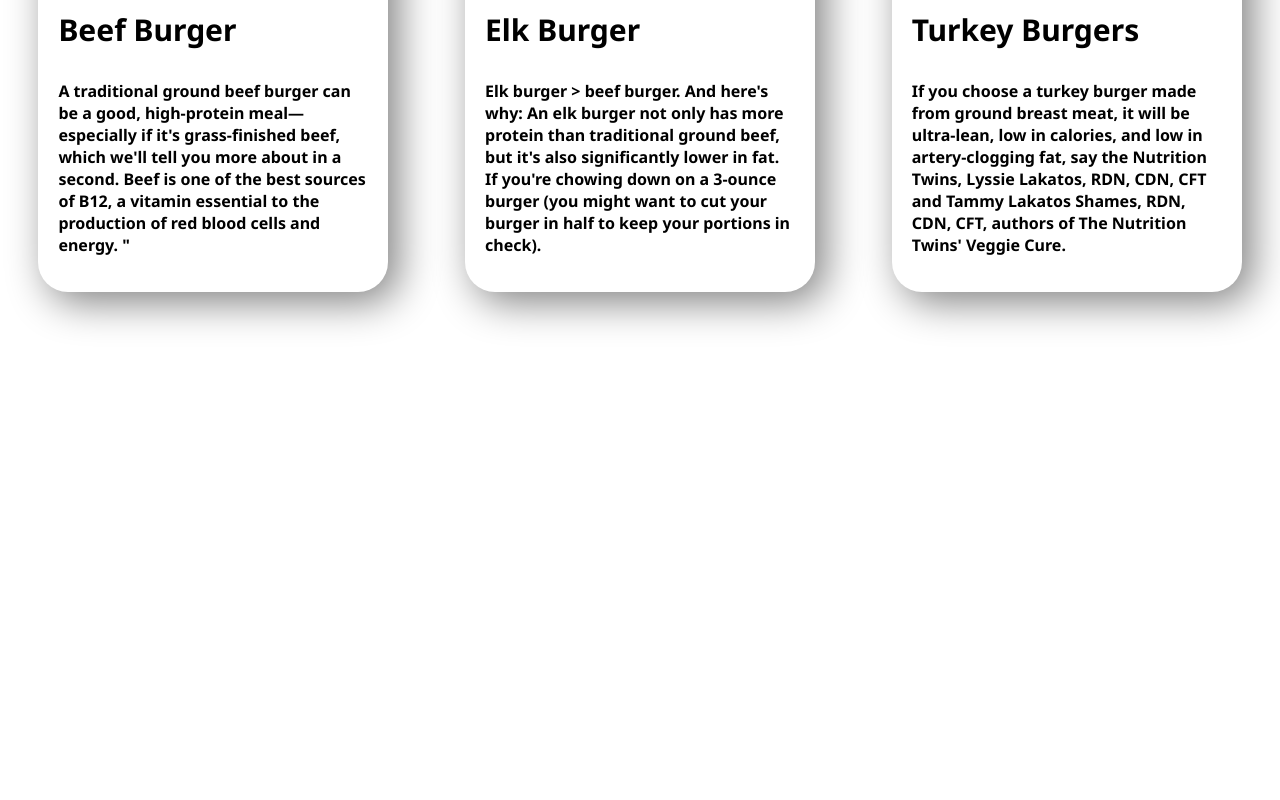
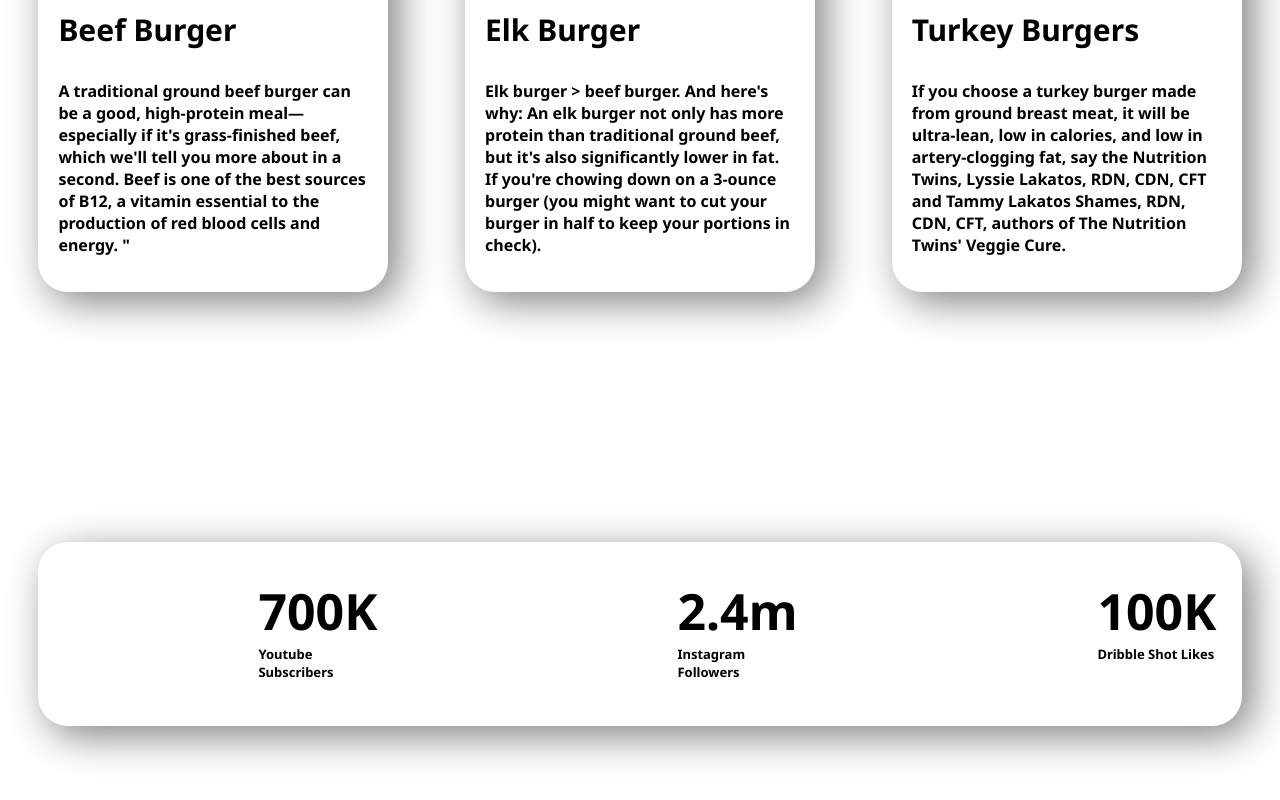
Before and after one commit to toaharahmanratul/the-burger-conjecture, a plain HTML site: page index.html in a window 1280 px wide. Shown: the part 2492-3292 px from the top of the page. Before the commit the page ends 2934 px from the top, so only its background shows below. Drawn offline with Linux system fonts and the light colour scheme.

Commit message:
finished social box

```diff
--- a/index.html
+++ b/index.html
@@ -44,7 +44,7 @@
         <h2 class="centre-text">My Recipes</h2>
         <p class="centre-text">Have you banished burgers from your diet because you thought they didn't fit in with your weight-loss plan? It's time to stop flipping them off unless we're talking about moving them from the grill. In that case, by all means, please proceed.</p>
 
-        <div id="total-recipe">
+        <div id="total-box">
             <div class="recipe-box">
                 <img src="images/beef-burger.jpg" alt="">
                 <h3>Beef Burger</h3>
@@ -62,6 +62,20 @@
             </div>
         </div>
     </section>
+    <div id="bottom-box">
+        <div class="bottom-box-item">
+            <h1>700K</h1>
+            <p>Youtube Subscribers</p>
+        </div>
+        <div class="bottom-box-item">
+            <h1>2.4m</h1>
+            <p>Instagram Followers</p>
+        </div>
+        <div class="bottom-box-item">
+            <h1>100K</h1>
+            <p>Dribble Shot Likes</p>
+        </div>
+    </div>
 </body>
 
 
--- a/style.css
+++ b/style.css
@@ -64,9 +64,9 @@ h2{
     padding-left: 25%;
     padding-right: 25%;
 }
-#total-recipe{
+#total-box{
     display: flex;
-    margin-bottom: 150px;
+    margin-bottom: 250px;
     margin-top: 70px;
 }
 .recipe-box{
@@ -80,7 +80,7 @@ h2{
     box-shadow: 10px 10px 40px gray;
     border-radius: 30px;
 }
-.recipe-box h3{
+#total-box h3{
     font-size: 30px;
     color: black;
     font-weight: 800px;
@@ -94,3 +94,29 @@ h2{
     max-height: 100%;
     border-radius: 30px;
 }
+#bottom-box{
+    margin-left: 3%;
+    margin-right: 3%;
+    margin-bottom: 150px;
+    padding-left: 70px;
+    color: black;
+    border-radius: 30px;
+    box-shadow: 10px 10px 40px gray;
+    display: flex;
+}
+.bottom-box-item{
+    margin-left: 150px;
+    margin-right: 150px;
+    width: 13.33%;
+    margin-bottom: 0;
+
+}
+.bottom-box-item h1{
+    margin-bottom: 0;
+    margin-top: 35px;
+}
+.bottom-box-item p{
+    margin-top: 0;
+    margin-bottom: 45px;
+    font-size: 13px;
+}
```
